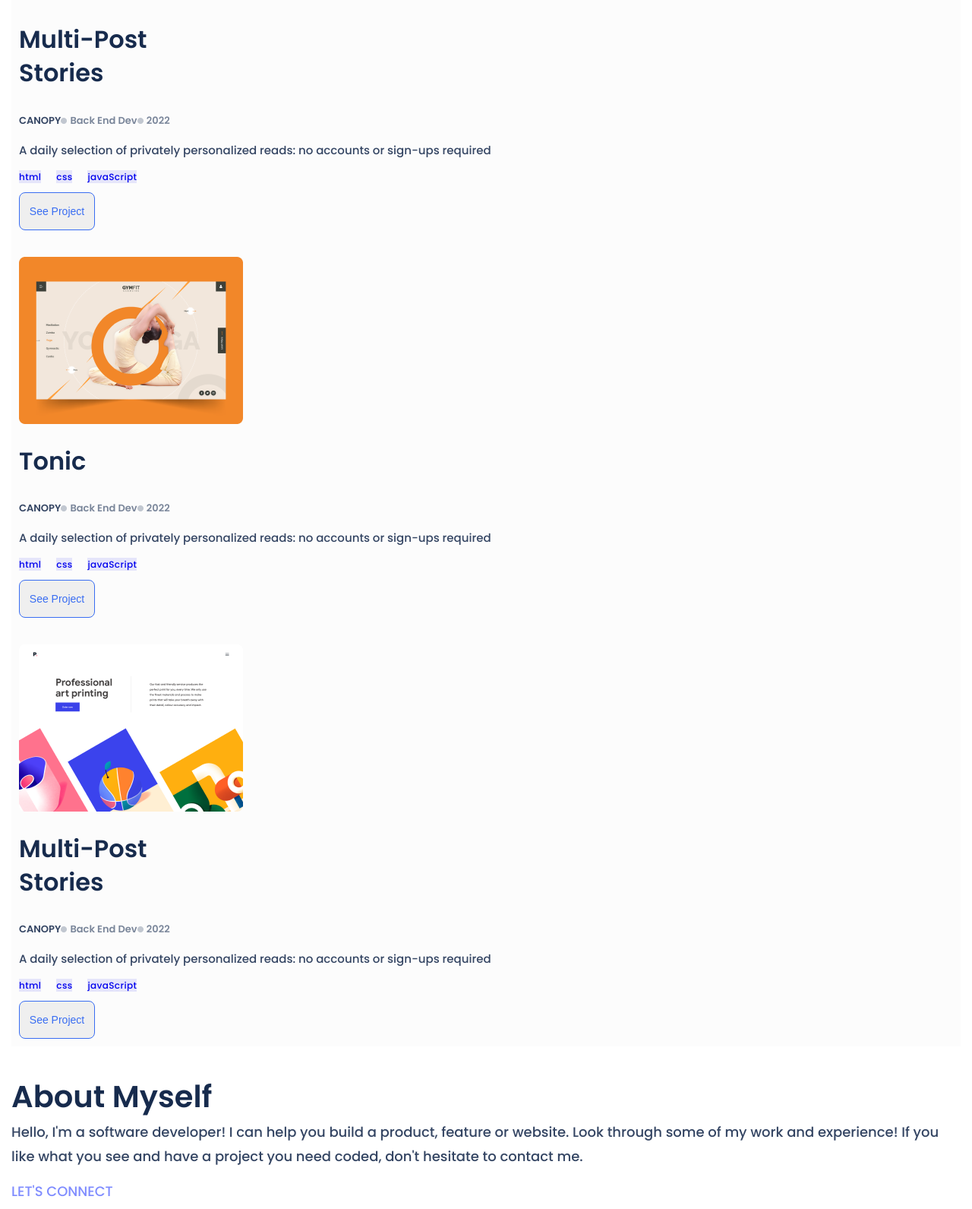
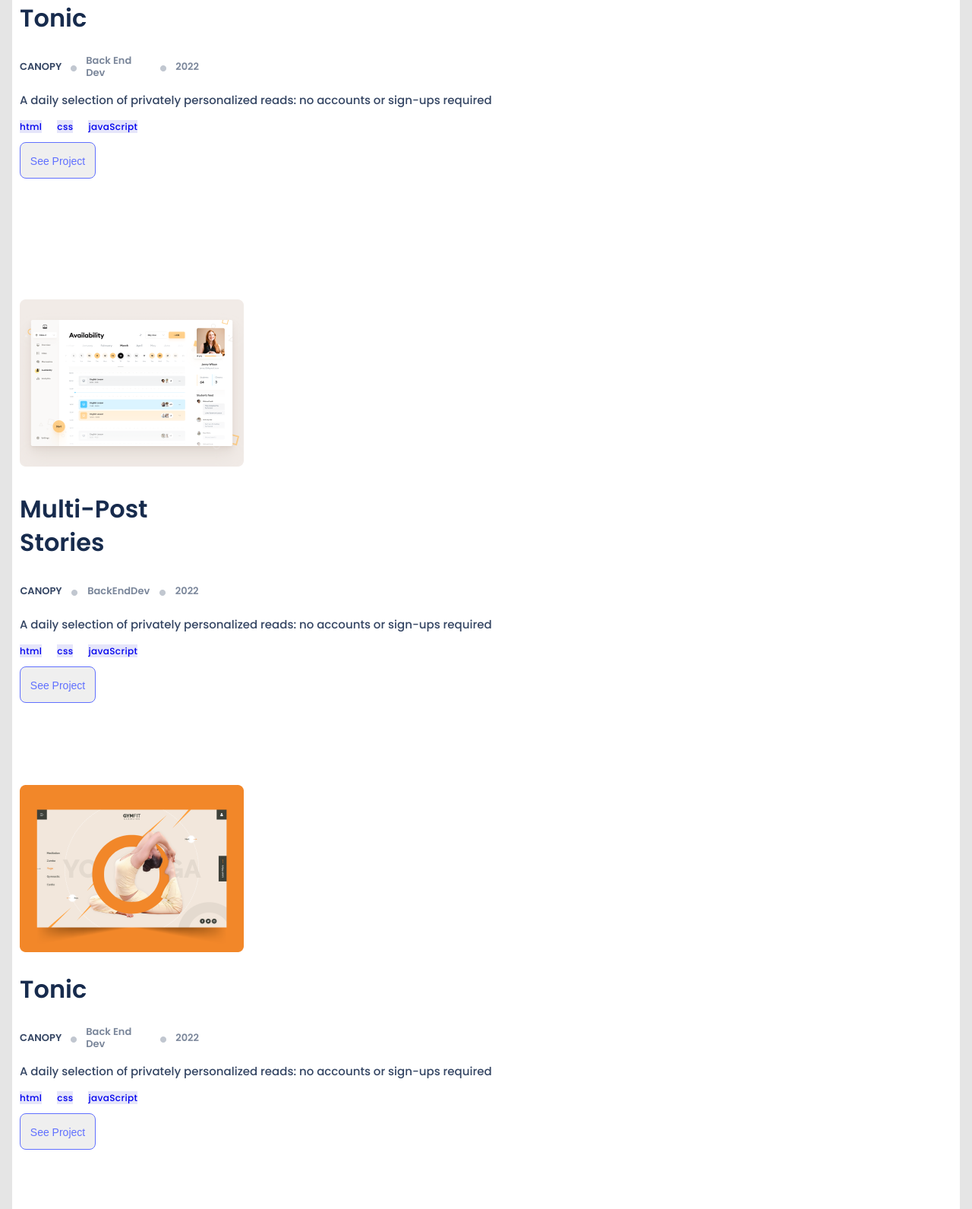
Before and after one commit to principlebrothers/Portfolio-Mobile-Version, a website: page index.html in a window 1280 px wide. Shown: the part 1123-2714 px from the top of the page at 76% size. Drawn offline with Linux system fonts and the light colour scheme.

Commit message:
Implement review feedback

```diff
--- a/index.html
+++ b/index.html
@@ -61,17 +61,70 @@
 
     <!--Work Section-->
     <section class="work-section">
-        <section class="tonic-frontpage padding">
+        <div class="tonic-frontpage padding">
             <div class="frontpage-icon">
                 <img src="./images/Snapshoot-Portfolio.png" alt="Portfolio">
             </div>
             <div class="tonic">
                 <h2>Tonic</h2>
-                <p class="tonic-section-header">
-                    <span class="canopy">CANOPY</span> <img src="./images/Counter.png" alt="counter" class="counter"/>
-                    <span class="back-end-dev">Back End Dev</span> <img src="./images/Counter.png" alt="counter"/>
-                    <span class="year">2022</span>
-                </p>
+                <ul class="tonic-section-header">
+                    <li class="canopy">CANOPY</li>
+                    <li><img src="./images/Counter.png" alt="counter" class="counter"/></li>
+                    <li class="back-end-dev">Back End Dev</li>
+                    <li><img src="./images/Counter.png" alt="counter"/></li>
+                    <li class="year">2022</li>
+                </ul>
+                <p class="tonic-details">A daily selection of privately personalized reads: no accounts or sign-ups required</p>
+            </div>
+
+            <ul class="programing-languages">
+                <li class="lang-list"><a href="#">html</a></li>
+                <li class="lang-list"><a href="#">css</a></li>
+                <li class="lang-list"><a href="#">javaScript</a></li>
+            </ul>
+
+            <button type="button">See Project</button>
+        </div>
+
+        <!--Multi-post Availability Section-->
+        <div class="multi-post-availability padding">
+            <div class="availability-icon">
+                <img src="./images/Availability.png" alt="Portfolio">
+            </div>
+            <div class="tonic">
+                <h2>Multi-Post <br>Stories</h2>
+                <ul class="tonic-section-header">
+                    <li class="canopy">CANOPY</li>
+                    <li><img src="./images/Counter.png" alt="counter" class="counter"/></li>
+                    <li class="back-end-dev">BackEndDev</li>
+                    <li><img src="./images/Counter.png" alt="counter"/></li>
+                    <li class="year">2022</li>
+                </ul>
+                <p class="tonic-details">A daily selection of privately personalized reads: no accounts or sign-ups required</p>
+            </div>
+
+            <ul class="programing-languages">
+                <li><a href="#">html</a></li>
+                <li><a href="#">css</a></li>
+                <li><a href="#">javaScript</a></li>
+            </ul>
+            <button type="button">See Project</button>
+        </div>
+
+        <!--Gymfit Section-->
+        <div class="Gymfit padding">
+            <div class="frontpage-icon">
+                <img src="./images/Gymfit.png" alt="Portfolio" class="frontpage-icon">
+            </div>
+            <div class="tonic">
+                <h2>Tonic</h2>
+                <ul class="tonic-section-header">
+                    <li class="canopy">CANOPY</li>
+                    <li><img src="./images/Counter.png" alt="counter" class="counter"/></li>
+                    <li class="back-end-dev">Back End Dev</li>
+                    <li><img src="./images/Counter.png" alt="counter"/></li>
+                    <li class="year">2022</li>
+                </ul>
 
                 <p class="tonic-details">A daily selection of privately personalized reads: no accounts or sign-ups required</p>
             </div>
@@ -83,44 +136,22 @@
             </ul>
 
             <button type="button">See Project</button>
-        </section>
+        </div>
 
-        <!--Multi-post Availability Section-->
-        <section class="multi-post-availability padding">
-            <div class="availability-icon">
-                <img src="./images/Availability.png" alt="Portfolio">
+        <!--Professional Section-->
+        <div class="Professional padding">
+            <div class="frontpage-icon">
+                <img src="./images/Professional.png" alt="Portfolio">
             </div>
             <div class="tonic">
                 <h2>Multi-Post <br>Stories</h2>
-                <p class="tonic-section-header">
-                    <span class="canopy">CANOPY</span><img src="./images/Counter.png" alt="counter" class="counter"/>
-                    <span class="back-end-dev">Back End Dev</span><img src="./images/Counter.png" alt="counter"/>
-                    <span class="year">2022</span>
-                </p>
-
-                <p class="tonic-details">A daily selection of privately personalized reads: no accounts or sign-ups required</p>
-            </div>
-
-            <ul class="programing-languages">
-                <li><a href="#">html</a></li>
-                <li><a href="#">css</a></li>
-                <li><a href="#">javaScript</a></li>
+                <ul class="tonic-section-header">
+                    <li class="canopy">CANOPY</li>
+                    <li><img src="./images/Counter.png" alt="counter" class="counter"/></li>
+                    <li class="back-end-dev">Back End Dev</li>
+                    <li><img src="./images/Counter.png" alt="counter"/></li>
+                    <li class="year">2022</li>
                 </ul>
-            <button type="button">See Project</button>
-        </section>
-
-        <!--Gymfit Section-->
-        <section class="Gymfit padding">
-            <div class="frontpage-icon">
-                <img src="./images/Gymfit.png" alt="Portfolio" class="frontpage-icon">
-            </div>
-            <div class="tonic">
-                <h2>Tonic</h2>
-                <p class="tonic-section-header">
-                    <span class="canopy">CANOPY</span><img src="./images/Counter.png" alt="counter" class="counter"/>
-                    <span class="back-end-dev">Back End Dev</span><img src="./images/Counter.png" alt="counter"/>
-                    <span class="year">2022</span>
-                </p>
 
                 <p class="tonic-details">A daily selection of privately personalized reads: no accounts or sign-ups required</p>
             </div>
@@ -132,38 +163,13 @@
             </ul>
 
             <button type="button">See Project</button>
-        </section>
-
-        <!--Professional Section-->
-        <section class="Professional padding">
-            <div class="frontpage-icon">
-                <img src="./images/Professional.png" alt="Portfolio">
         </div>
-            <div class="tonic">
-                <h2>Multi-Post <br>Stories</h2>
-                <p class="tonic-section-header">
-                    <span class="canopy">CANOPY</span><img src="./images/Counter.png" alt="counter" class="counter"/>
-                    <span class="back-end-dev">Back End Dev</span><img src="./images/Counter.png" alt="counter"/>
-                    <span class="year">2022</span>
-                </p>
-
-                <p class="tonic-details">A daily selection of privately personalized reads: no accounts or sign-ups required</p>
-            </div>
-
-            <ul class="programing-languages">
-                <li><a href="#">html</a></li>
-                <li><a href="#">css</a></li>
-                <li><a href="#">javaScript</a></li>
-            </ul>
-
-            <button type="button">See Project</button>
-        </section>
     </section>
 
     <!--About Section-->
     <section class="about">
         <div class="about-me">
-            <h3 class="intro">About Myself</h3>
+            <h3 class="intro">About <br>Myself</h3>
             <p class="main-paragraph">Hello, I'm a software developer! I can help you build a product, feature or website.
                 Look through some of my work and experience! If you like what you see and have a project you need coded,
                  don't hesitate to contact me.
@@ -203,7 +209,7 @@
         <button type="button" class="get-resume">Get my resume</button>
 
         <!--Languages-Skills Section-->
-    <section class="skills-lang">
+        <div class="skills-lang">
             <ul>
                 <li id="languages">
                     <a href="#" class="languages">
@@ -231,7 +237,7 @@
                     <img src="./images/Chevron-Right.png" alt="Right-caret"/>
                 </li>
             </ul>
-    </section>
+        </div>
     </section>
 </body>
 </html>
--- a/styles.css
+++ b/styles.css
@@ -9,17 +9,22 @@
 
 body {
   font-family: 'Poppins', sans-serif;
-  margin: 15px;
+  padding: 16px;
+  margin: 0;
   min-width: 375px;
   min-height: 718px;
+  background-color:  #e5e5e5;
 }
 
 .head-section {
   background-image: url('./images/header-shapes\ mobile.png');
   background-repeat: no-repeat;
-  background-position: center;
   background-position: 10px 10px;
+  background-color: #ffffff;
   padding: 10px;
+  border-radius: 16px;
+  margin-bottom: 114px;
+  height: 718px;
 }
 
 header {
@@ -46,6 +51,7 @@ header {
 main {
   display: flex;
   flex-wrap: wrap;
+  flex-direction: column;
 }
 
 .intro {
@@ -53,7 +59,8 @@ main {
   font-size: 40px;
   font-weight: 700;
   line-height: 52px;
-  margin-bottom: 5px;
+  margin-bottom: 12px;
+  width: 327px;
 }
 
 .main-paragraph {
@@ -69,6 +76,7 @@ main {
   font-size: 18px;
   font-weight: 400;
   line-height: 23px;
+  margin-top: 12px;
 }
 
 .headline-section ul {
@@ -89,10 +97,12 @@ li :hover {
 /* Work-Station Section */
 .work-section {
   display: grid;
-  grid-template-columns: 100%;
-  grid-row-gap: 15px;
-  background-color: rgba(0, 0, 0, 0.01);
-  margin-bottom: 15px;
+  grid-template-columns: 1fr;
+  grid-template-rows: repeat(3, 1fr);
+  grid-auto-rows: 718px;
+  grid-row-gap: 88px;
+  background-color: #ffffff;
+  margin-bottom: 114px;
 }
 
 .padding {
@@ -109,6 +119,16 @@ h2 {
   font-weight: 700;
   font-size: 32px;
   line-height: 44px;
+}
+
+.tonic-section-header {
+  display: flex;
+  align-items: center;
+  justify-content: space-around;
+  width: 236px;
+  height: 32px;
+  gap: 12px;
+  padding: 0;
 }
 
 .canopy {
@@ -156,6 +176,10 @@ h2 {
   padding-left: 0;
 }
 
+.lang-list {
+  background: #ebebff;
+}
+
 .programing-languages a {
   text-decoration: none;
   background: #e5e5fa;
@@ -163,14 +187,14 @@ h2 {
 
 button {
   width: 100px;
-  height: 50px;
+  height: 48px;
   font-weight: 500;
   font-size: 14px;
   line-height: 24px;
   border-radius: 8px;
-  color: #396df2;
-  border: 1.5px solid #396df2;
-  padding: 10px;
+  color: #6070ff;
+  border: 1px solid #6070ff;
+  padding: 12px;
   transition: 0.3s button ease-in-out;
 }
 
@@ -180,21 +204,28 @@ button:hover {
 }
 
 /* About Section */
+.about {
+  background-color: #ffffff;
+  margin: 0;
+  padding: 16px;
+}
+
 .get-resume {
-  width: 200px;
-  height: 50px;
+  width: 140px;
+  height: 48px;
   font-weight: 500;
-  font-size: 14px;
+  font-size: 17px;
   line-height: 24px;
   border-radius: 8px;
   color: #396df2;
-  padding: 10px;
+  padding: 5px;
   margin-bottom: 10px;
 }
 
 .skills-lang {
   display: flex;
   flex-direction: column;
+  color: #253858;
 }
 
 #languages {
@@ -203,7 +234,7 @@ button:hover {
 
 .languages {
   height: 72px;
-  padding: 5px;
+  padding: 0;
   display: flex;
   justify-content: space-between;
   align-items: center;
@@ -214,6 +245,7 @@ button:hover {
   font-weight: 500;
   font-size: 20px;
   line-height: 24px;
+  color: #000000;
 }
 
 .about-lang {
@@ -236,6 +268,7 @@ button:hover {
   align-items: center;
   width: 327px;
   height: 50px;
+  border-bottom: 1px solid #dfe1e6;
 }
 
 .framework,
@@ -244,4 +277,5 @@ button:hover {
   font-weight: 500;
   font-size: 20px;
   line-height: 24px;
+  color: #000000;
 }
```
Lines whose indentation alone changed are shown as unchanged.
